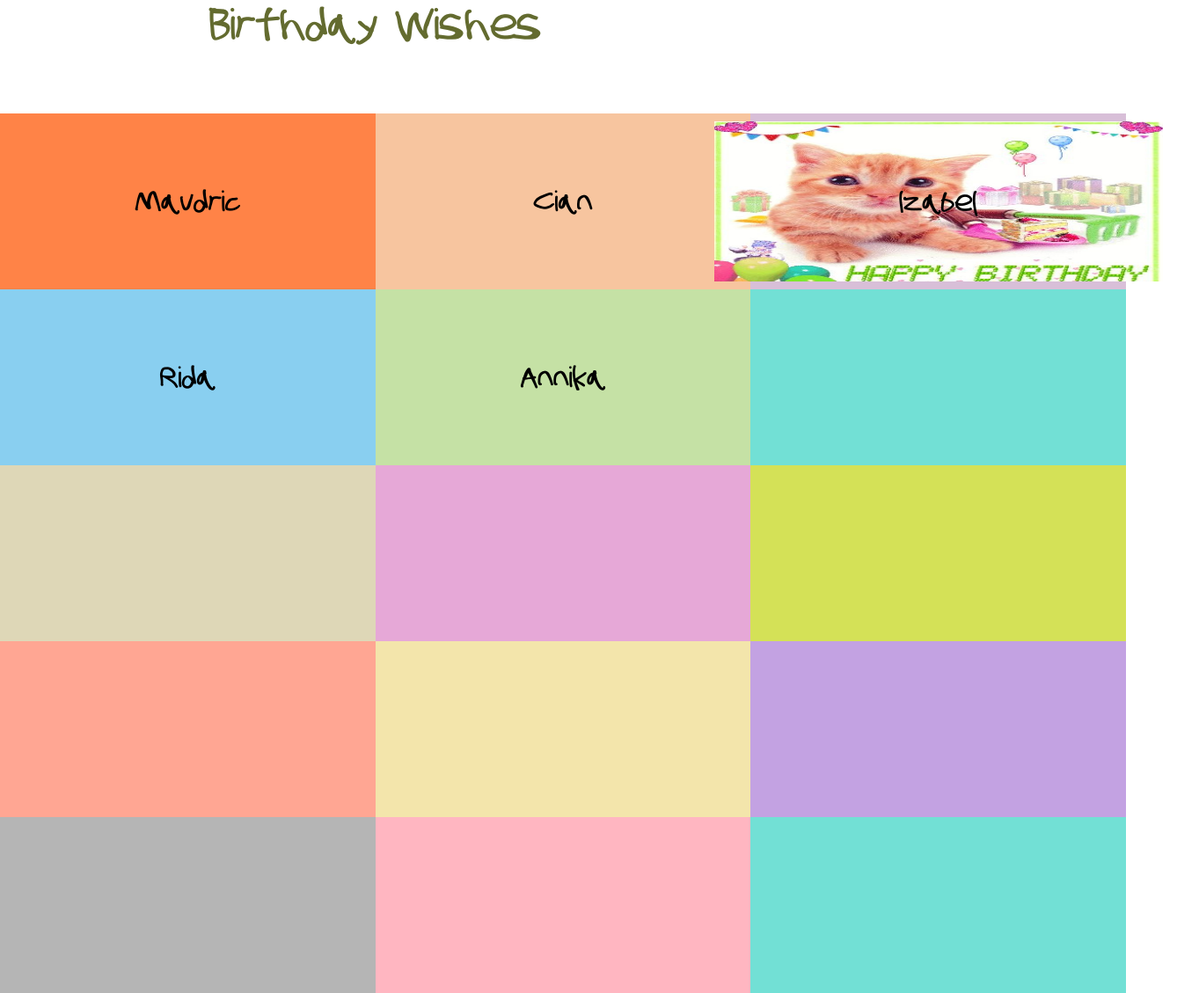
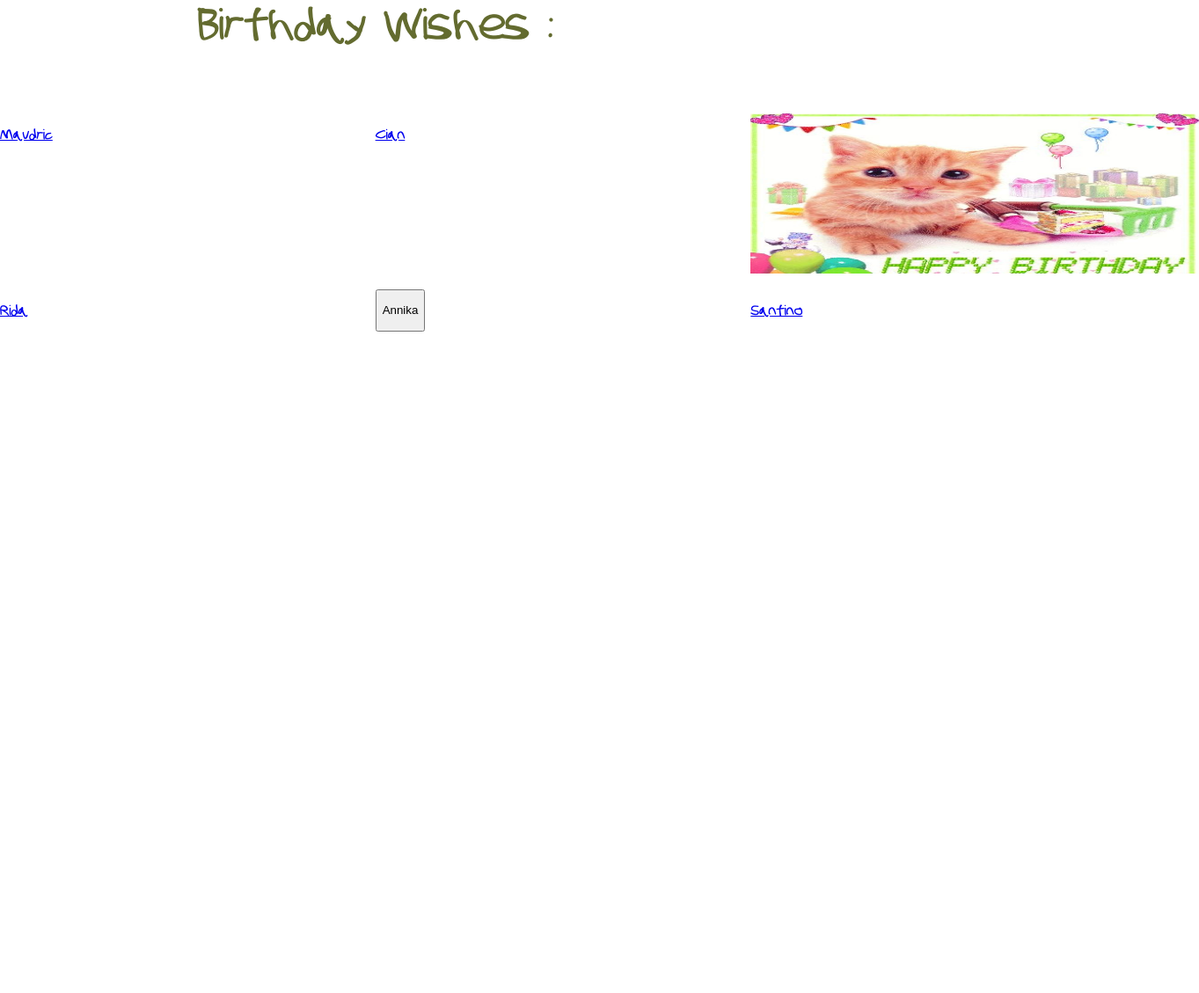
Before and after one commit to amaan-r/Birthday-Repo, a plain HTML site: page index.html in a window 1280 px wide. Shown: the part 271-1400 px from the top of the page at 88% size, 1363 px wide, since content can reach past the window. Drawn offline with Linux system fonts and the light colour scheme; grey boxes are pictures that could not be loaded.

Commit message:
Update index.html

```diff
--- a/index.html
+++ b/index.html
@@ -8,23 +8,23 @@
 </head>
 <body>
 <h1>Happy Birthday from the Olives</h1>
-<h2> Birthday Wishes</h2>
+<h2> Birthday Wishes :</h2>
 <video src="./Videos/Birthday video.mp4" autoplay loop muted playsinline></video>
-<div class="chigger-1"><a href="./Individual Pages/Maudric.html" target="_blank"><p>Maudric</p></a></div>
-<div class="chigger-2"><a href="./Individual Pages/Cian.html" target="_blank"><p>Cian</p></a></div>
-<div class="chigger-3"><a href="./Individual Pages/Izabel.html" target="_blank"><img src="./Images/Izabel-button-bg.jpeg" style="width: fit-content; height: 182px; width:510px; position: absolute;"><p style="z-index: 1;">Izabel</p></a></div>
-<div class="chigger-4" id="link"><a href="./Individual Pages/Rida.html" target="_blank"><p>Rida</p></a></div>
-<div class="chigger-5"><button onclick="open_page()"><p>Annika</p></button></div>
-<div class="chigger-6"><a href=""><p></p></a></div>
-<div class="chigger-7"><p></p></div>
-<div class="chigger-8"><p></p></div>
-<div class="chigger-9"><p></p></div>
-<div class="chigger-10"><p></p></div>
-<div class="chigger-11"><p></p></div>
-<div class="chigger-12"><p></p></div>
-<div class="chigger-13"><p></p></div>
-<div class="chigger-14"><p></p></div>
-<div class="chigger-15"><p></p></div>
+<div class="olive-1"><a href="./Individual Pages/Maudric.html" target="_blank"><p>Maudric</p></a></div>
+<div class="olive-2"><a href="./Individual Pages/Cian.html" target="_blank"><p>Cian</p></a></div>
+<div class="olive-3"><a href="./Individual Pages/Izabel.html" target="_blank"><img src="./Images/Izabel-button-bg.jpeg" style="width: fit-content; height: 182px; width:510px; position: absolute;"><p style="z-index: 1;">Izabel</p></a></div>
+<div class="olive-4" id="link"><a href="./Individual Pages/Rida.html" target="_blank"><p>Rida</p></a></div>
+<div class="olive-5"><button onclick="open_page()"><p>Annika</p></button></div>
+<div class="olive-6"><a href="./Individual Pages/Santino.html" target="_blank"><p>Santino</p></a></div>
+<div class="olive-7"><p></p></div>
+<div class="olive-8"><p></p></div>
+<div class="olive-9"><p></p></div>
+<div class="olive-10"><p></p></div>
+<div class="olive-11"><p></p></div>
+<div class="olive-12"><p></p></div>
+<div class="olive-13"><p></p></div>
+<div class="olive-14"><p></p></div>
+<div class="olive-15"><p></p></div>
 
 
 <script>
```
